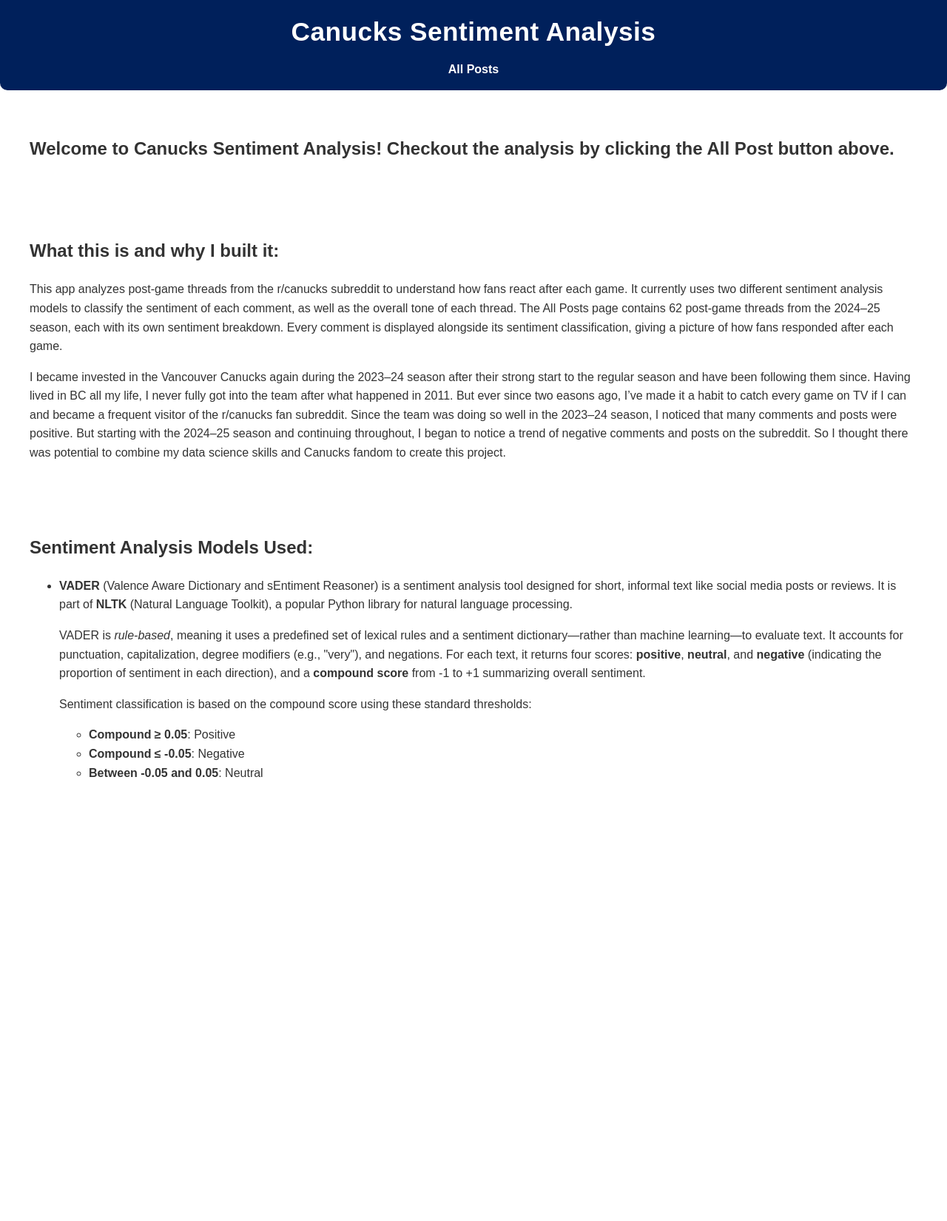
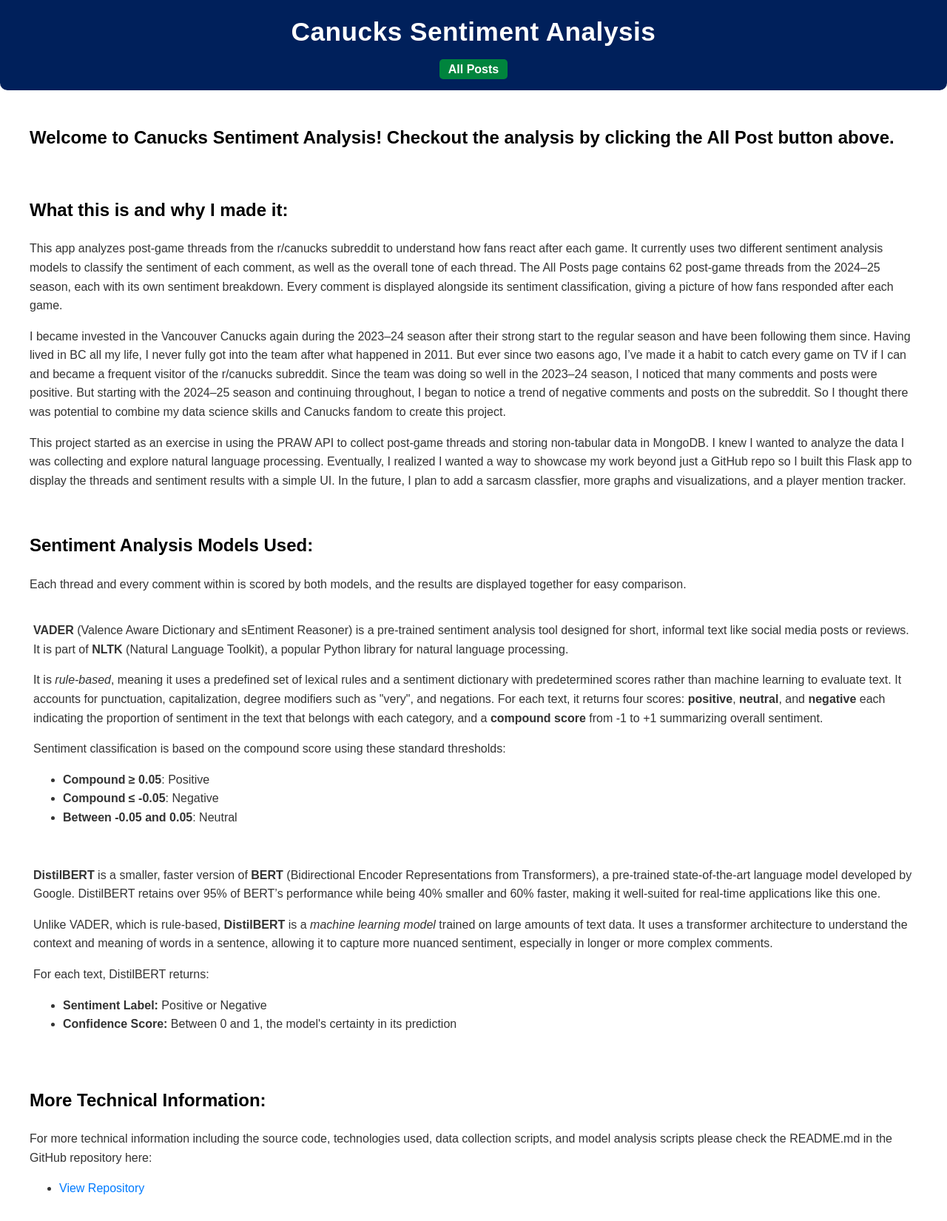
Before and after one commit to ericcheung1/canucks_reddit_proj, a Flask app: page / in a window 1280 px wide. Shown: the whole page at 74% size. Before the commit the page ends 1050 px from the top, so only its background shows below. Run offline with Flask 3, Linux system fonts and the light colour scheme.

Commit message:
wip: updated home and all post pages

```diff
--- a/web_app/routes.py
+++ b/web_app/routes.py
@@ -9,7 +9,7 @@
 
 @bp.route('/posts')
 def list_posts():
-    all_posts = Post.objects().only('title', 'post_id') # type: ignore
+    all_posts = Post.objects().only('title', 'post_id', "total_bodies") # type: ignore
     return render_template("list_posts.html", posts=all_posts)
 
 @bp.route('/posts/<string:post_id>')
--- a/web_app/static/home_page.css
+++ b/web_app/static/home_page.css
@@ -8,15 +8,13 @@
 
 div {
     max-width: 1200px;
-    margin: 20px auto;
-    padding: 20px;
-    /* border: 1px solid #000000;
-    border-radius: 8px;  */
-    background-color: #fff;
+    margin: 10px auto;
+    padding: 5px;
+    background-color: #ffffff;
 }
 
 h1, h2 {
-    color: #333;
+    color: #000000;
 }
 
 a {
@@ -57,10 +55,11 @@
     font-weight: bold;
     padding: 5px 12px;
     border-radius: 5px;
+    background-color: #00843D;
     transition: background-color 0.3s ease, color 0.3s ease;
 }
 
 .project-header ul li a:hover {
-    background-color: #00843D;
+    background-color: #00205B;
     color: #ffffff;
 }
--- a/web_app/templates/home_page.html
+++ b/web_app/templates/home_page.html
@@ -18,7 +18,7 @@
     </div>
     <div>
         <h2>
-            What this is and why I built it:
+            What this is and why I made it:
         </h2>
         <p>
             This app analyzes post-game threads from the r/canucks subreddit to understand how fans react after each game. It currently uses two
@@ -29,40 +29,76 @@
         <p>
             I became invested in the Vancouver Canucks again during the 2023–24 season after their strong start to the regular season and have been
             following them since. Having lived in BC all my life, I never fully got into the team after what happened in 2011. But ever since two
-            easons ago, I’ve made it a habit to catch every game on TV if I can and became a frequent visitor of the r/canucks fan subreddit.
+            easons ago, I’ve made it a habit to catch every game on TV if I can and became a frequent visitor of the r/canucks subreddit.
             Since the team was doing so well in the 2023–24 season, I noticed that many comments and posts were positive. But starting with the
             2024–25 season and continuing throughout, I began to notice a trend of negative comments and posts on the subreddit. So I thought there was
             potential to combine my data science skills and Canucks fandom to create this project.
         </p>
+        <p>
+            This project started as an exercise in using the PRAW API to collect post-game threads and storing non-tabular data in MongoDB.
+            I knew I wanted to analyze the data I was collecting and explore natural language processing. Eventually, I realized I wanted a way to
+            showcase my work beyond just a GitHub repo so I built this Flask app to display the threads and sentiment results with a simple UI.
+            In the future, I plan to add a sarcasm classfier, more graphs and visualizations, and a player mention tracker.
+        </p>
     </div>
     <div>
         <h2>Sentiment Analysis Models Used:</h2>
-        <ul>
-            <li>
+        <p>Each thread and every comment within is scored by both models, and the results are displayed together for easy comparison.</p>
+        <div>
         <p>
-                    <strong>VADER</strong> (Valence Aware Dictionary and sEntiment Reasoner) is a sentiment analysis tool designed for short,
+            <strong>VADER</strong> (Valence Aware Dictionary and sEntiment Reasoner) is a pre-trained sentiment analysis tool designed for short,
             informal text like social media posts or reviews. It is part of <strong>NLTK</strong> (Natural Language Toolkit), a popular
             Python library for natural language processing.
         </p>
 
         <p>
-                    VADER is <em>rule-based</em>, meaning it uses a predefined set of lexical rules and a sentiment dictionary—rather than machine learning—to
-                    evaluate text. It accounts for punctuation, capitalization, degree modifiers (e.g., "very"), and negations. For each text, it returns four
-                    scores: <strong>positive</strong>, <strong>neutral</strong>, and <strong>negative</strong> (indicating the proportion of sentiment in each direction),
-                    and a <strong>compound score</strong> from -1 to +1 summarizing overall sentiment.
+            It is <em>rule-based</em>, meaning it uses a predefined set of lexical rules and a sentiment dictionary with predetermined scores
+            rather than machine learning to evaluate text. It accounts for punctuation, capitalization, degree modifiers such as "very", and negations.
+            For each text, it returns four scores: <strong>positive</strong>, <strong>neutral</strong>, and <strong>negative</strong>
+            each indicating the proportion of sentiment in the text that belongs with each category, and a <strong>compound score</strong> from
+            -1 to +1 summarizing overall sentiment.
         </p>
 
         <p>
             Sentiment classification is based on the compound score using these standard thresholds:
         </p>
-
         <ul>
             <li><strong>Compound ≥ 0.05</strong>: Positive</li>
             <li><strong>Compound ≤ -0.05</strong>: Negative</li>
             <li><strong>Between -0.05 and 0.05</strong>: Neutral</li>
         </ul>
-            </li>
+        </div>
+        <div>
+            <p>
+                <strong>DistilBERT</strong> is a smaller, faster version of <strong>BERT</strong> (Bidirectional Encoder Representations from Transformers),
+                a pre-trained state-of-the-art language model developed by Google. DistilBERT retains over 95% of BERT’s performance while being 40% smaller and
+                60% faster, making it well-suited for real-time applications like this one.
+            </p>
+            <p>
+                Unlike VADER, which is rule-based, <strong>DistilBERT</strong> is a <em>machine learning model</em> trained on large amounts of text data. It uses a
+                transformer architecture to understand the context and meaning of words in a sentence, allowing it to capture more nuanced sentiment, especially
+                in longer or more complex comments.
+            </p>
+            <p>
+                For each text, DistilBERT returns:
+            </p>
+            <ul>
+                <li><strong>Sentiment Label:</strong> Positive or Negative</li>
+                <li><strong>Confidence Score:</strong> Between 0 and 1, the model's certainty in its prediction</li>
             </ul>
+        </div>
+    </div>
+    <div>
+        <h2>
+            More Technical Information:
+        </h2>
+        <p>
+            For more technical information including the source code, technologies used, data collection scripts, and model analysis scripts please check
+            the README.md in the GitHub repository here:
+            <ul>
+                <li><a href="https://github.com/ericcheung1/canucks_reddit_proj" target="_blank", rel="noopener noreferrer">View Repository</a></li>
+            </ul>
+        </p>
     </div>
 
 
```
Also changed, not shown: web_app/static/list_posts.css (+61 -1 lines), web_app/static/post_detail.css (+4 -3 lines), web_app/templates/list_posts.html (+21 -11 lines), web_app/templates/post_detail.html (+6 -6 lines). Lines whose indentation alone changed are shown as unchanged.
